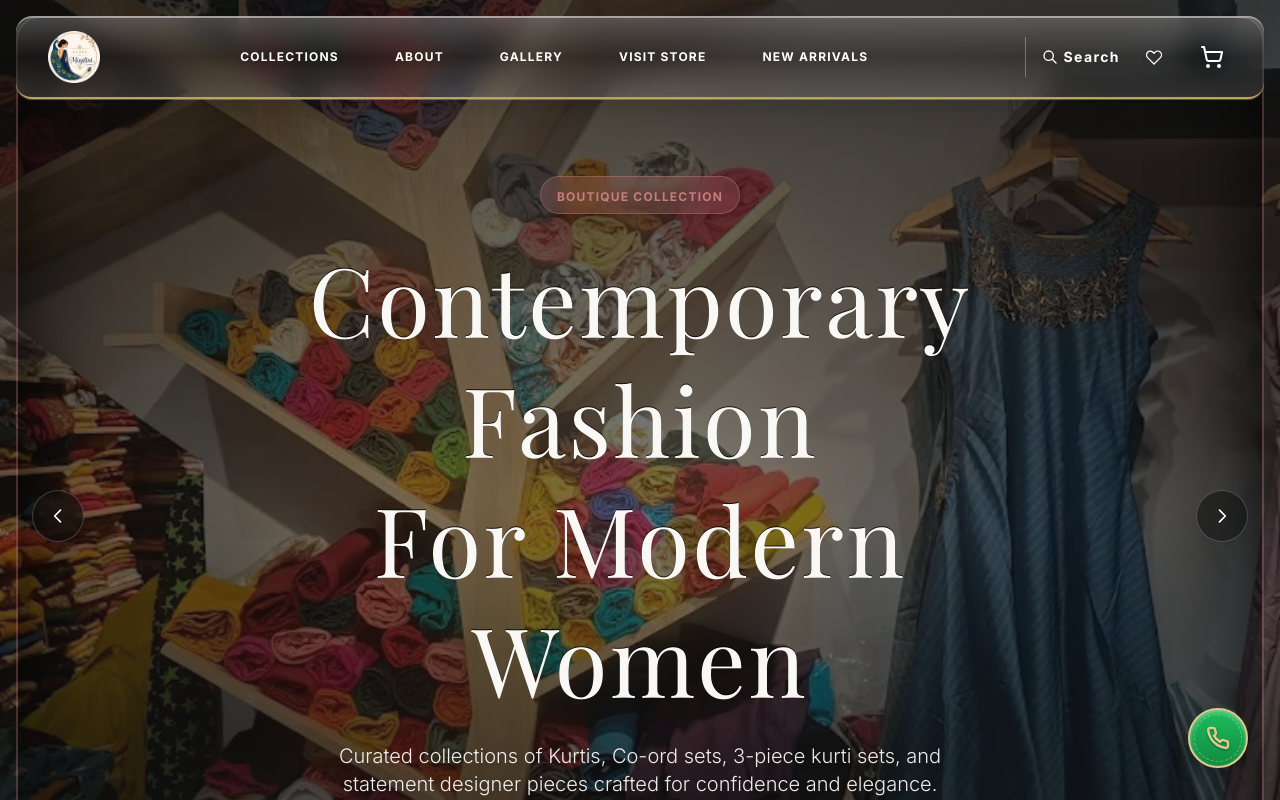
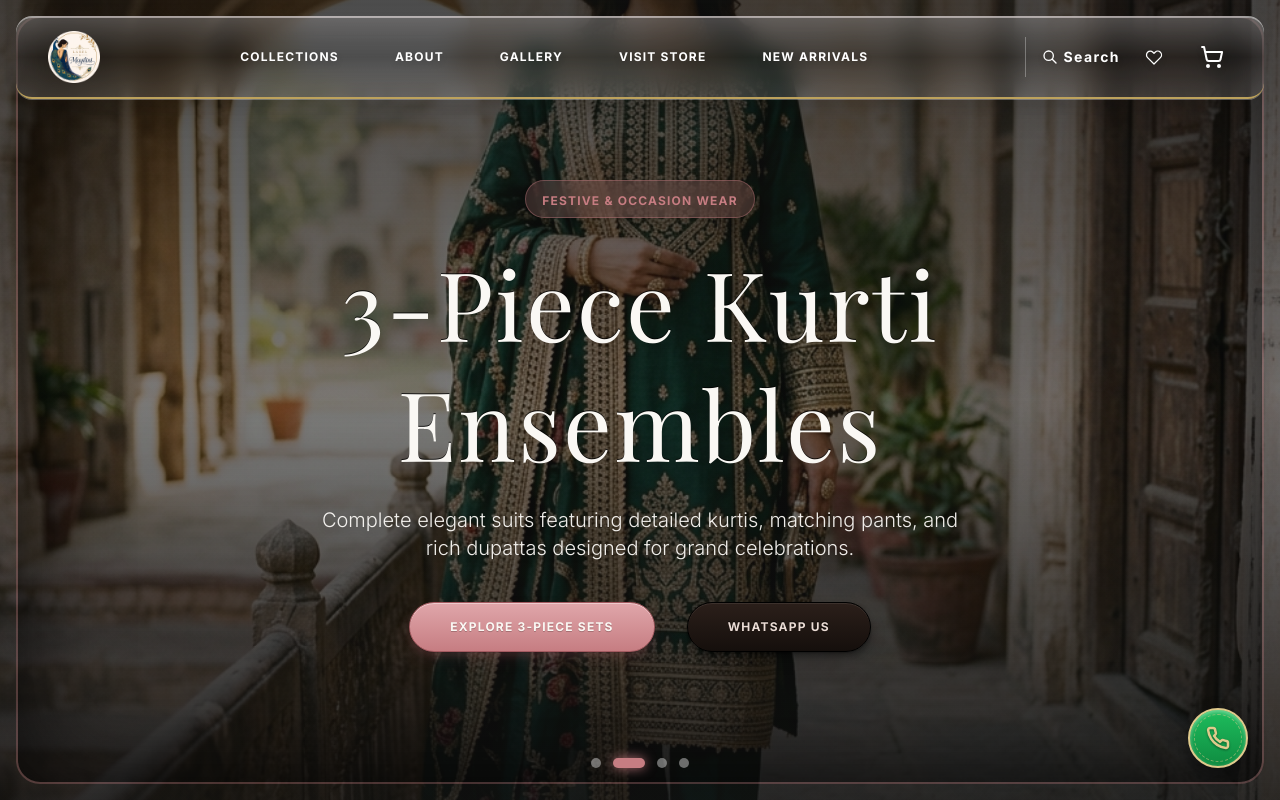
Before and after one commit to Vasanthakumar278/dreamz, a Next.js app: page / in a window 1280 px wide. Shown: the top 800 px of the page. Built offline with nearby package versions, Linux system fonts and the light colour scheme; no server answers; the database is empty; a web font is replaced by a local one.

Commit message:
Refine hero transition: remove arrows and use clean automatic photo crossfade

```diff
--- a/components/HeroSection.tsx
+++ b/components/HeroSection.tsx
@@ -51,31 +51,21 @@ export default function HeroSection() {
   ];
 
   const [currentIndex, setCurrentIndex] = useState(0);
-  const [isPaused, setIsPaused] = useState(false);
 
   const nextSlide = useCallback(() => {
     setCurrentIndex((prev) => (prev + 1) % slides.length);
   }, [slides.length]);
 
-  const prevSlide = () => {
-    setCurrentIndex((prev) => (prev - 1 + slides.length) % slides.length);
-  };
-
   useEffect(() => {
-    if (isPaused) return;
     const interval = setInterval(() => {
       nextSlide();
-    }, 5000);
+    }, 4500);
     return () => clearInterval(interval);
-  }, [nextSlide, isPaused]);
+  }, [nextSlide]);
 
   return (
-    <section
-      className="relative min-h-[100dvh] w-full flex items-center justify-center overflow-hidden py-20 md:py-24"
-      onMouseEnter={() => setIsPaused(true)}
-      onMouseLeave={() => setIsPaused(false)}
-    >
-      {/* Background Image Slideshow with Crossfade & Ken Burns Effect */}
+    <section className="relative min-h-[100dvh] w-full flex items-center justify-center overflow-hidden py-20 md:py-24">
+      {/* Background Image Slideshow with Smooth Crossfade */}
       {slides.map((slide, idx) => (
         <div
           key={slide.id}
@@ -86,11 +76,11 @@ export default function HeroSection() {
           <img
             src={slide.image}
             alt={slide.title.replace('\n', ' ')}
-            className={`w-full h-full object-cover transition-transform duration-[6000ms] ease-out ${
+            className={`w-full h-full object-cover transition-transform duration-[5000ms] ease-out ${
               idx === currentIndex ? "scale-105" : "scale-100"
             }`}
           />
-          {/* Vignette Overlay */}
+          {/* Soft vignette overlay */}
           <div className="absolute inset-0 bg-gradient-to-b from-brand-black/75 via-brand-black/55 to-brand-black/85"></div>
         </div>
       ))}
@@ -145,28 +135,7 @@ export default function HeroSection() {
         ))}
       </div>
 
-      {/* Navigation Arrows */}
-      <button
-        onClick={prevSlide}
-        className="absolute left-4 md:left-8 z-30 w-11 h-11 md:w-13 md:h-13 rounded-full bg-black/40 border border-white/20 text-white flex items-center justify-center hover:bg-brand-rosegold hover:border-brand-rosegold transition-all duration-300 backdrop-blur-md group shadow-xl"
-        aria-label="Previous Slide"
-      >
-        <svg className="w-5 h-5 group-hover:-translate-x-0.5 transition-transform" fill="none" stroke="currentColor" viewBox="0 0 24 24">
-          <path strokeLinecap="round" strokeLinejoin="round" strokeWidth={2} d="M15 19l-7-7 7-7" />
-        </svg>
-      </button>
-
-      <button
-        onClick={nextSlide}
-        className="absolute right-4 md:right-8 z-30 w-11 h-11 md:w-13 md:h-13 rounded-full bg-black/40 border border-white/20 text-white flex items-center justify-center hover:bg-brand-rosegold hover:border-brand-rosegold transition-all duration-300 backdrop-blur-md group shadow-xl"
-        aria-label="Next Slide"
-      >
-        <svg className="w-5 h-5 group-hover:translate-x-0.5 transition-transform" fill="none" stroke="currentColor" viewBox="0 0 24 24">
-          <path strokeLinecap="round" strokeLinejoin="round" strokeWidth={2} d="M9 5l7 7-7 7" />
-        </svg>
-      </button>
-
-      {/* Slide Indicators / Pagination Dots */}
+      {/* Minimal Slide Indicator Dots at Bottom */}
       <div className="absolute bottom-6 md:bottom-8 z-30 flex items-center gap-3">
         {slides.map((_, idx) => (
           <button
```
